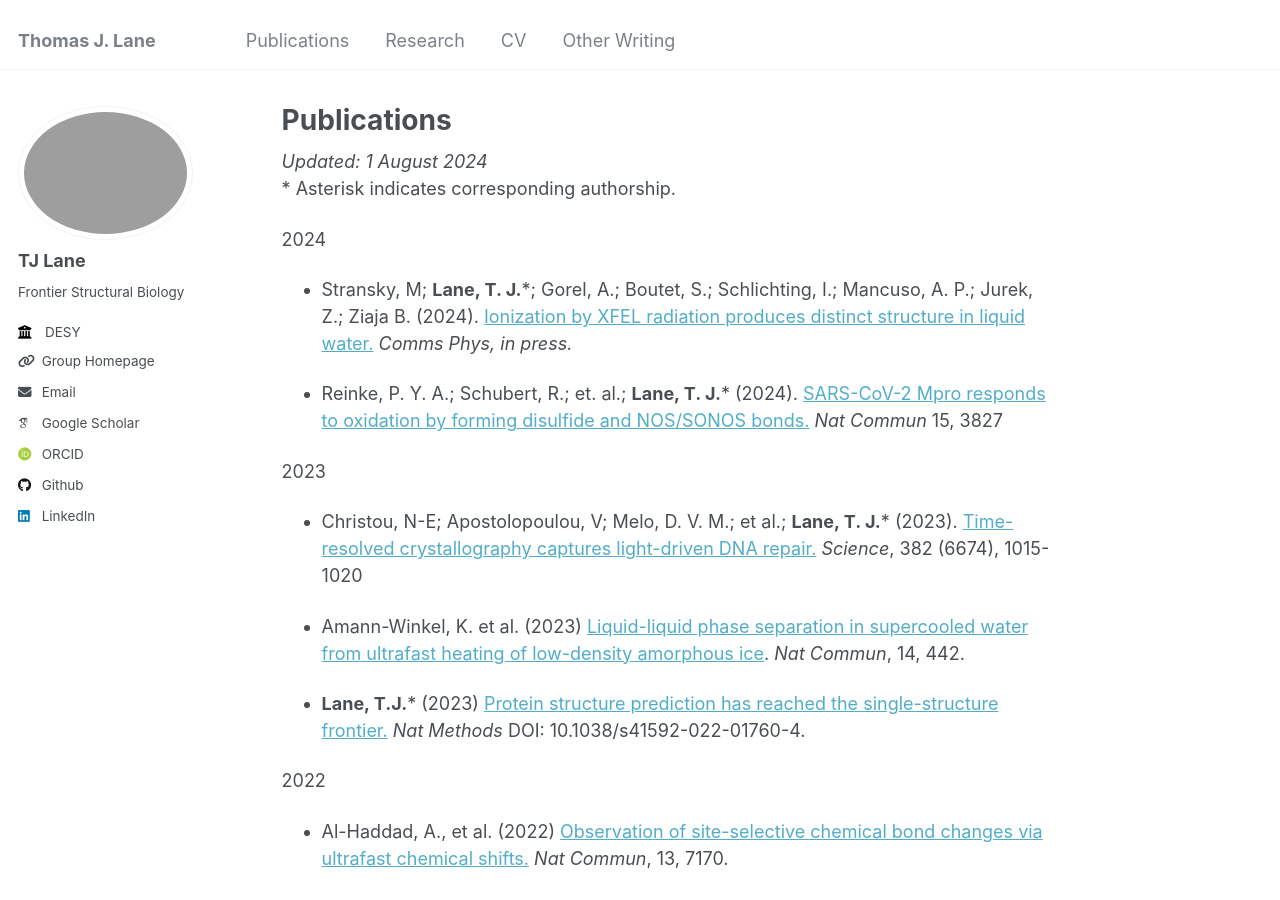
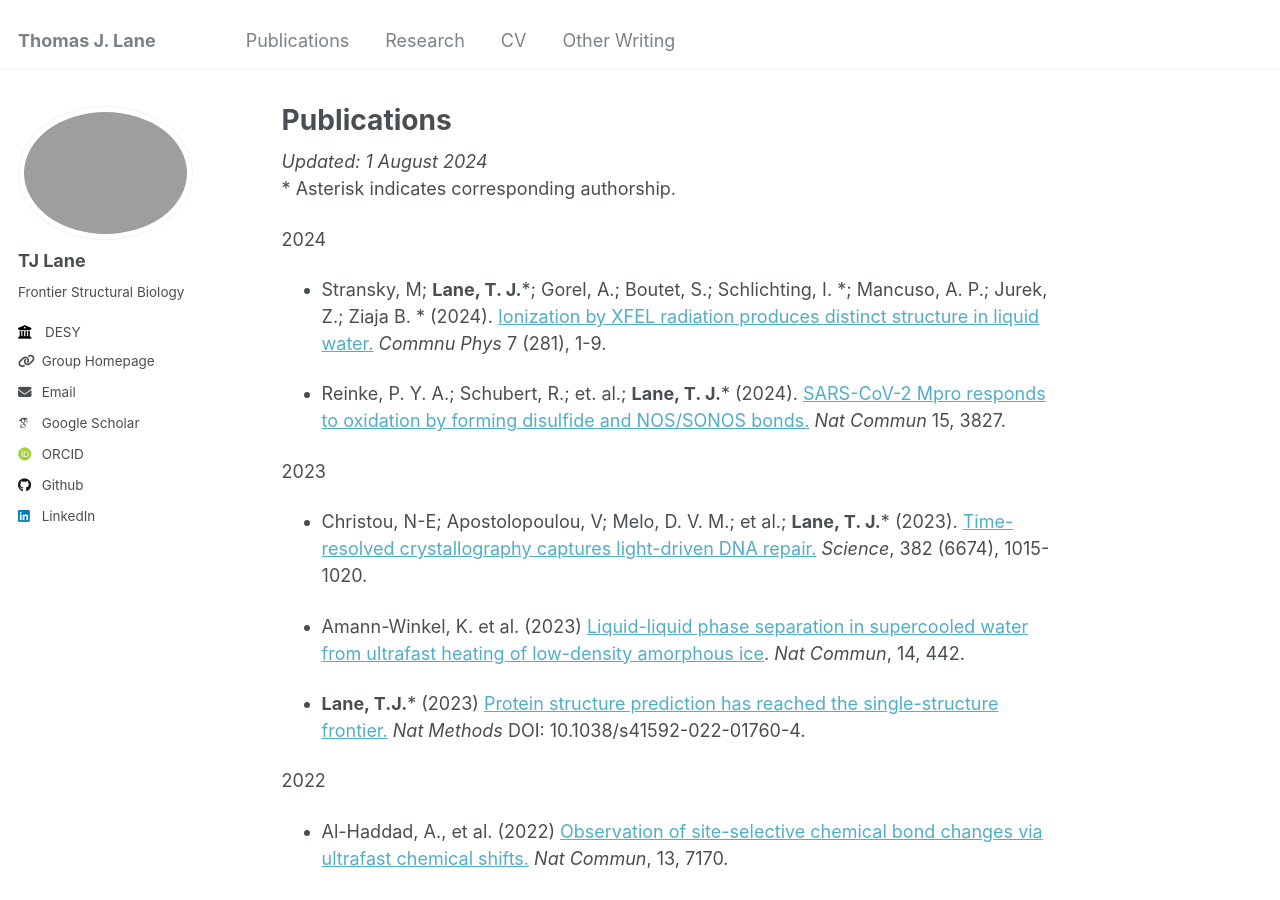
Before and after one commit to tjlane/tjlane.github.io, a Jekyll site: the page built from _pages/publications.md, in a window 1280 px wide and 900 px high. Built offline with Jekyll 4.4.1, drawn with Linux system fonts in a browser that asks for light colours; some web fonts are replaced.

Commit message:
paper published

```diff
--- a/_pages/publications.md
+++ b/_pages/publications.md
@@ -13,14 +13,14 @@
 
 2024
 
-* Stransky, M; **Lane, T. J.**\*; Gorel, A.; Boutet, S.; Schlichting, I.; Mancuso, A. P.; Jurek, Z.; Ziaja B. (2024). [Ionization by XFEL radiation produces distinct structure in liquid water.](https://arxiv.org/pdf/2402.10840) _Comms Phys, in press._
+* Stransky, M; **Lane, T. J.**\*; Gorel, A.; Boutet, S.; Schlichting, I. \*; Mancuso, A. P.; Jurek, Z.; Ziaja B. \* (2024). [Ionization by XFEL radiation produces distinct structure in liquid water.](https://doi.org/10.1038/s42005-024-01768-6) _Commnu Phys_ 7 (281), 1-9.
 
-* Reinke, P. Y. A.; Schubert, R.; et. al.; **Lane, T. J.**\* (2024). [SARS-CoV-2 Mpro responds to oxidation by forming disulfide and NOS/SONOS bonds.](https://www.nature.com/articles/s41467-024-48109-3) _Nat Commun_ 15, 3827
+* Reinke, P. Y. A.; Schubert, R.; et. al.; **Lane, T. J.**\* (2024). [SARS-CoV-2 Mpro responds to oxidation by forming disulfide and NOS/SONOS bonds.](https://www.nature.com/articles/s41467-024-48109-3) _Nat Commun_ 15, 3827.
 
 
 2023
 
-* Christou, N-E; Apostolopoulou, V; Melo, D. V. M.; et al.; **Lane, T. J.**\* (2023). [Time-resolved crystallography captures light-driven DNA repair.](https://www.science.org/doi/10.1126/science.adj4270) _Science_, 382 (6674), 1015-1020
+* Christou, N-E; Apostolopoulou, V; Melo, D. V. M.; et al.; **Lane, T. J.**\* (2023). [Time-resolved crystallography captures light-driven DNA repair.](https://www.science.org/doi/10.1126/science.adj4270) _Science_, 382 (6674), 1015-1020.
 
 *   Amann-Winkel, K. et al. (2023) [Liquid-liquid phase separation in supercooled water from ultrafast heating of low-density amorphous ice](https://www.nature.com/articles/s41467-023-36091-1). _Nat Commun_, 14, 442.
 
```
